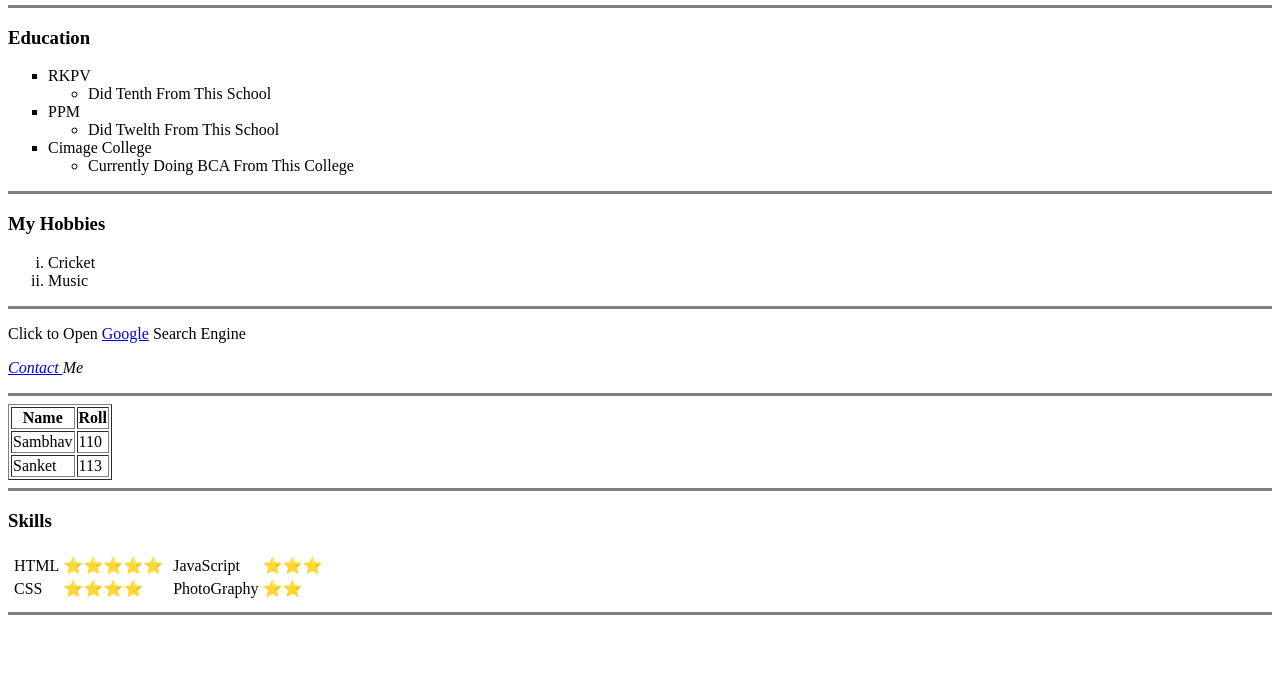
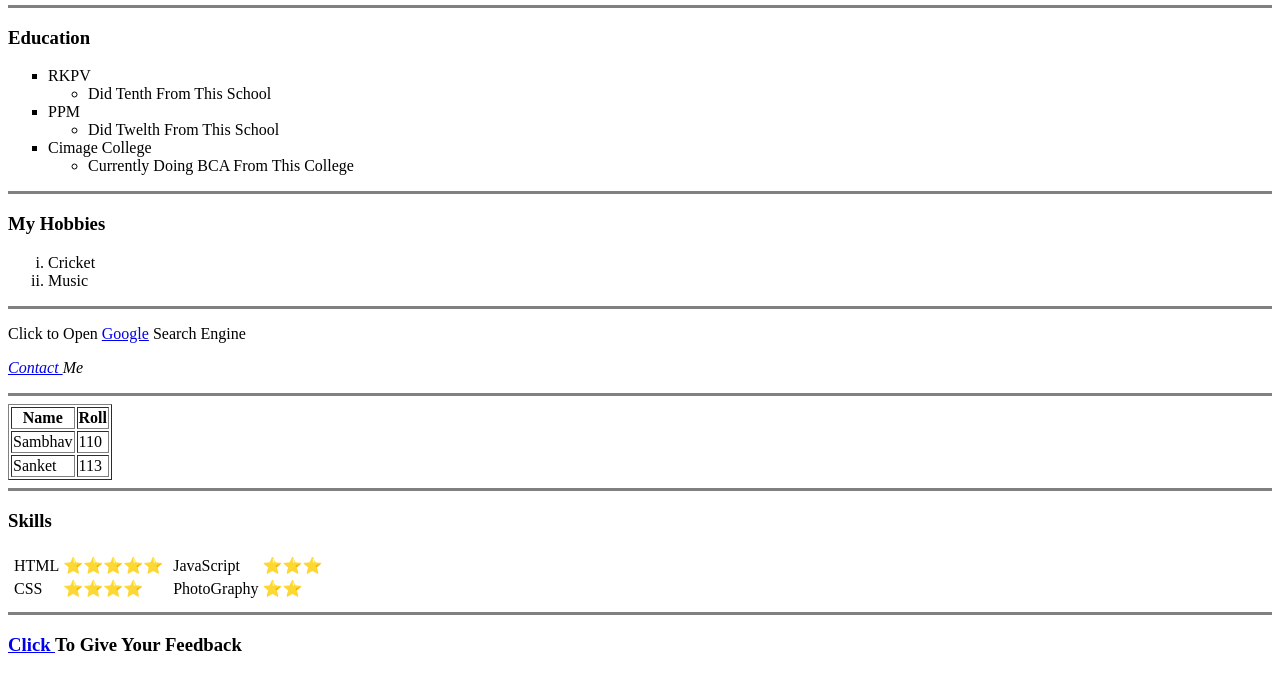
Before and after one commit to Dev-Sambhav/cv, a plain HTML site: page index.html in a window 1280 px wide. Shown: the part 321-996 px from the top of the page. Before the commit the page ends 944 px from the top, so only its background shows below. Drawn offline with Linux system fonts and the light colour scheme.

Commit message:
Add Feedback Link in Index File

```diff
--- a/index.html
+++ b/index.html
@@ -116,5 +116,6 @@
       </tr>
     </table>
     <hr size="3" noshade />
+    <h3><a href="input.html">Click </a>To Give Your Feedback</h3>
   </body>
 </html>
```
